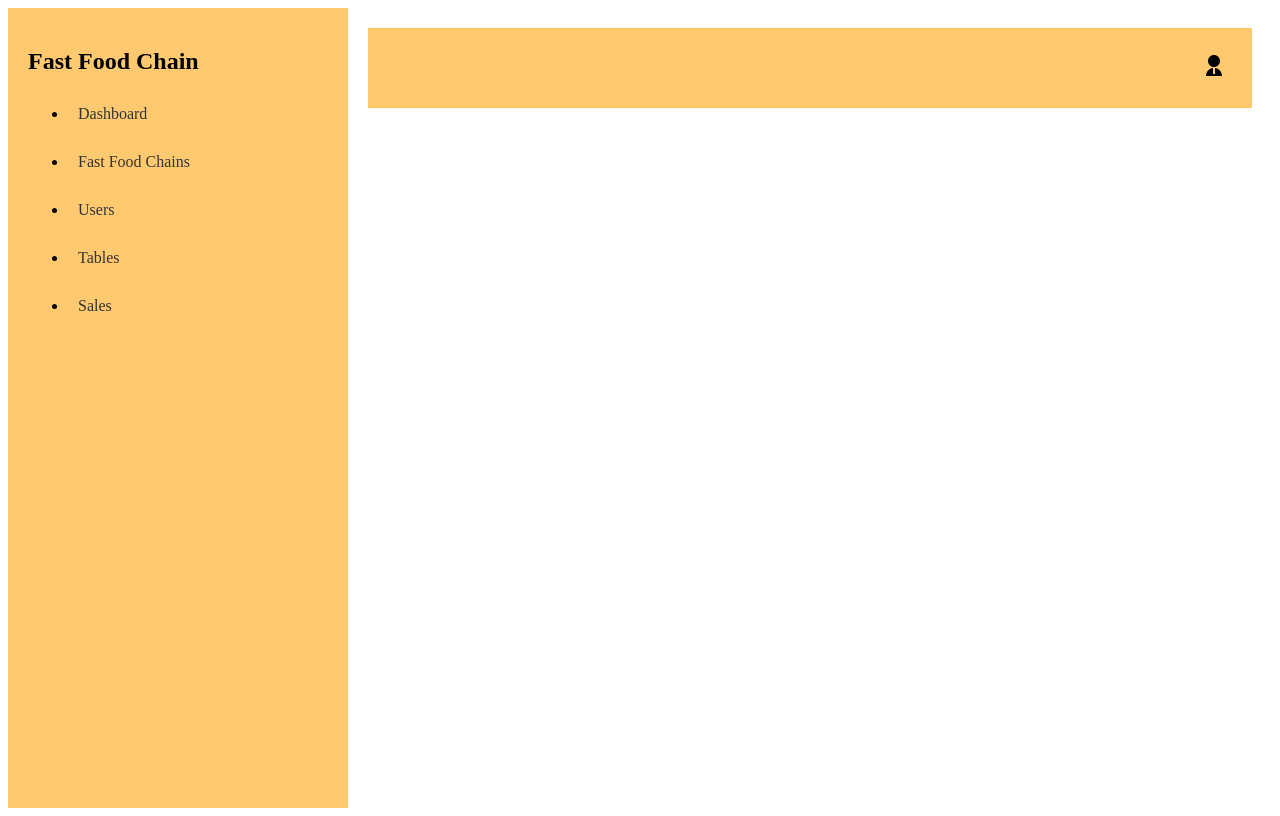
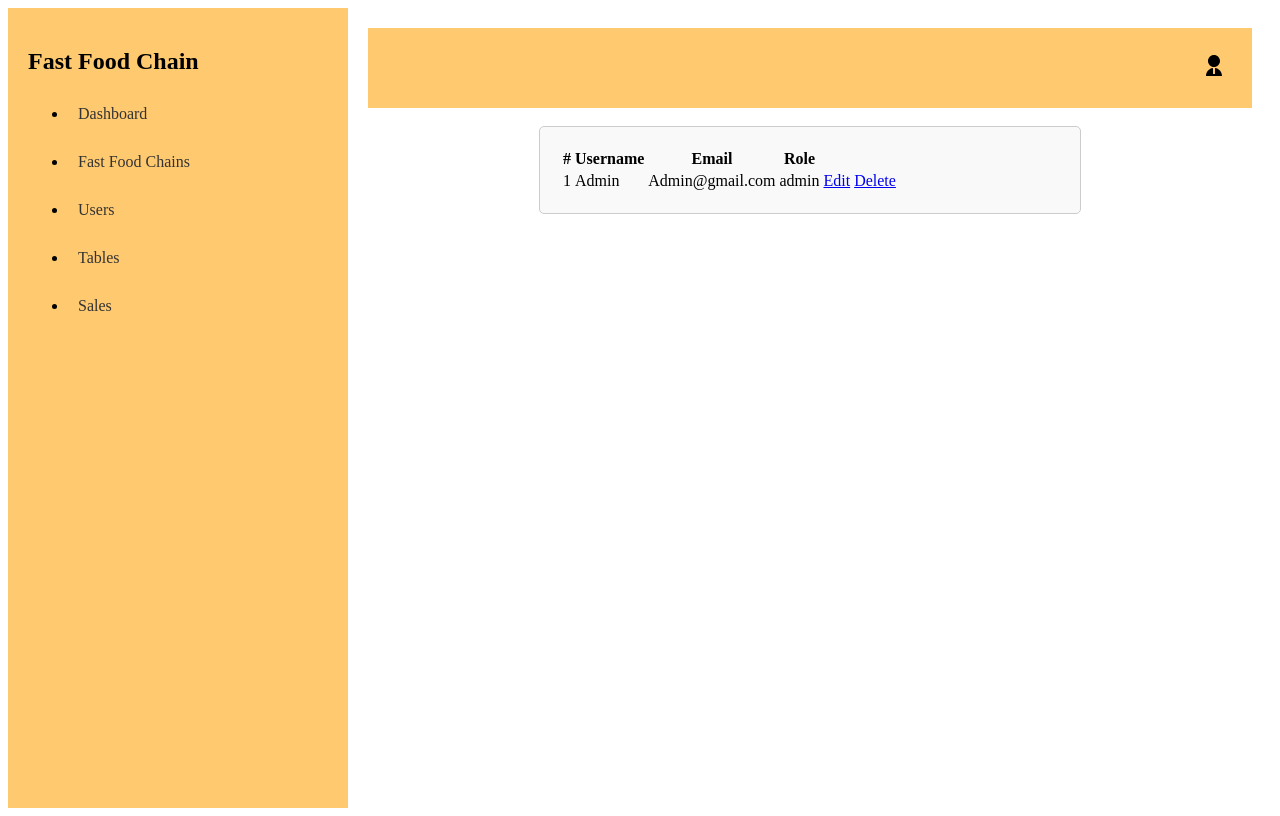
Before and after one commit to Maepacs/FastFoocChain, a PHP site: page /users.php in a window 1280 px wide. Run offline with PHP 8.4, Linux system fonts and the light colour scheme; data comes from the database, SQL or seed files in the repository.

Commit message:
modified

```diff
--- a/users.php
+++ b/users.php
@@ -3,7 +3,7 @@
 <head>
   <meta charset="UTF-8">
   <meta name="viewport" content="width=device-width, initial-scale=1.0">
-  <title>Admin Dashboard</title>
+  <title>Users</title>
   <link rel="stylesheet" href="style.css">
    <link rel="stylesheet" href="https://cdn.jsdelivr.net/npm/boxicons@latest/css/boxicons.min.css">
 
@@ -41,9 +41,66 @@
         </li>
       </ul>
     </div>
+  <br>
+      <div class="content-wrapper">
+         <div class="chain_form">
+       <?php
+    //create database connection
+    $conn = new mysqli("localhost", "root", "", "fast_food_chain");
 
-      <div class="content-wrapper">
+    //construct sql state
+    $sql = 'SELECT * FROM users ORDER BY users.`Id` DESC';
 
+    $result = $conn->query($sql);
+    ?>
+    <div class="container">
+    <div class="table">
+     <table class="table table-striped">
+        <thead>
+          <tr>
+            <th scope="col">#</th>
+            <th scope="col">Username</th>
+            <th scope="col">Email</th>
+            <th scope="col">Role</th>
+          </tr>
+
+        </thead>
+        <tbody>
+
+          <?php while ($row = $result->fetch_assoc()): ?>
+            <tr>
+              <td><?php echo $row['id'];  ?></td>
+              <td><?php echo $row['username'];  ?></td>
+              <td><?php echo $row['email'];  ?></td>
+              <td><?php echo $row['role'];  ?></td>
+              <td>
+                 <a href="edit_user.php?" class="btn btn-sm btn-info">Edit</a>
+                 <a onclick="delete_user(<?php echo $row['id'];  ?>)" href="#" class="btn btn-sm btn-danger">Delete</a>
+              </td>
+            </tr>
+
+          <?php endwhile; ?>
+        </tbody>
+      </table>
+    </div>
+
+  </div>
+
+  <script src="https://cdn.jsdelivr.net/npm/bootstrap@5.3.2/dist/js/bootstrap.bundle.min.js" integrity="sha384-C6RzsynM9kWDrMNeT87bh95OGNyZPhcTNXj1NW7RuBCsyN/o0jlpcV8Qyq46cDfL" crossorigin="anonymous">
+  </script>
+
+</body>
+
+<script>
+
+  function delete_user(id) {
+      if (confirm("Do you want to delete this data? ")){
+       swindow.location = "delete-user.php?id="+id;
+      }
+  }
+
+</script>
+</html>
 
 
         </div>
```
